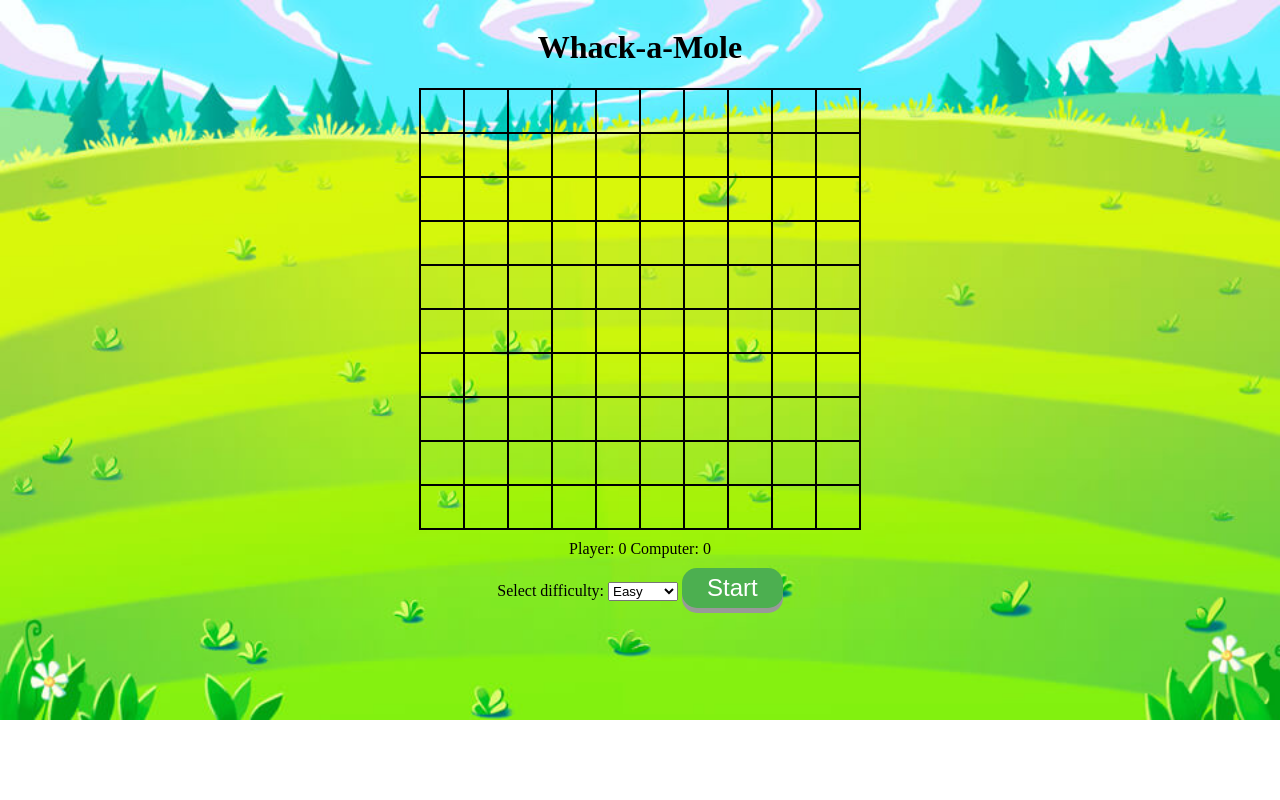
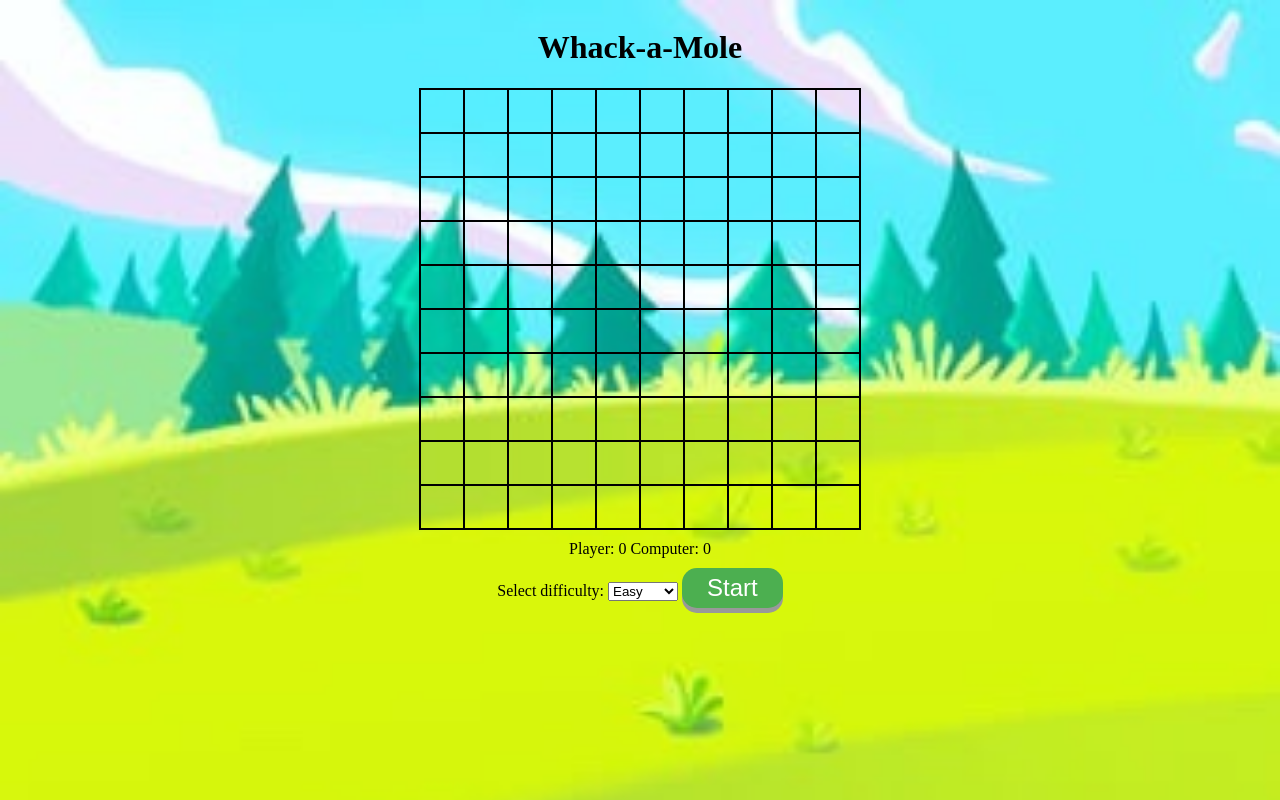
Before and after one commit to TKinfront/Whack-a-Mole, a plain HTML site: page index.html in a window 1280 px wide. Drawn offline with Linux system fonts and the light colour scheme.

Commit message:
mobile version media@ add, one more bug fixed in counting red lit cells.

```diff
--- a/script.js
+++ b/script.js
@@ -30,7 +30,7 @@ class Cell {
     }
 
     turnOff() {
-        this.isLit = false;
+        this.isLit = true;
         if (!this.isClicked) {
             this.element.style.backgroundImage = '';
             this.element.style.backgroundColor = 'red';
--- a/style.css
+++ b/style.css
@@ -1,6 +1,6 @@
 body {
     background-image: url("./horizont.jpg");
-    background-size: cover;
+    background-size:cover;
     background-repeat: no-repeat;
 }
 
@@ -48,3 +48,11 @@ td {
     box-shadow: 0 1px #666;
     transform: translateY(4px);
   }
+
+  @media (max-width: 1399px) {
+    body {
+        background-image: url("./horizont_vertical.jpg");
+        background-size:cover;
+        background-repeat: no-repeat;
+    }
+  }
```
Also changed, not shown: horizont_vertical.jpg (added), 1 other file.
